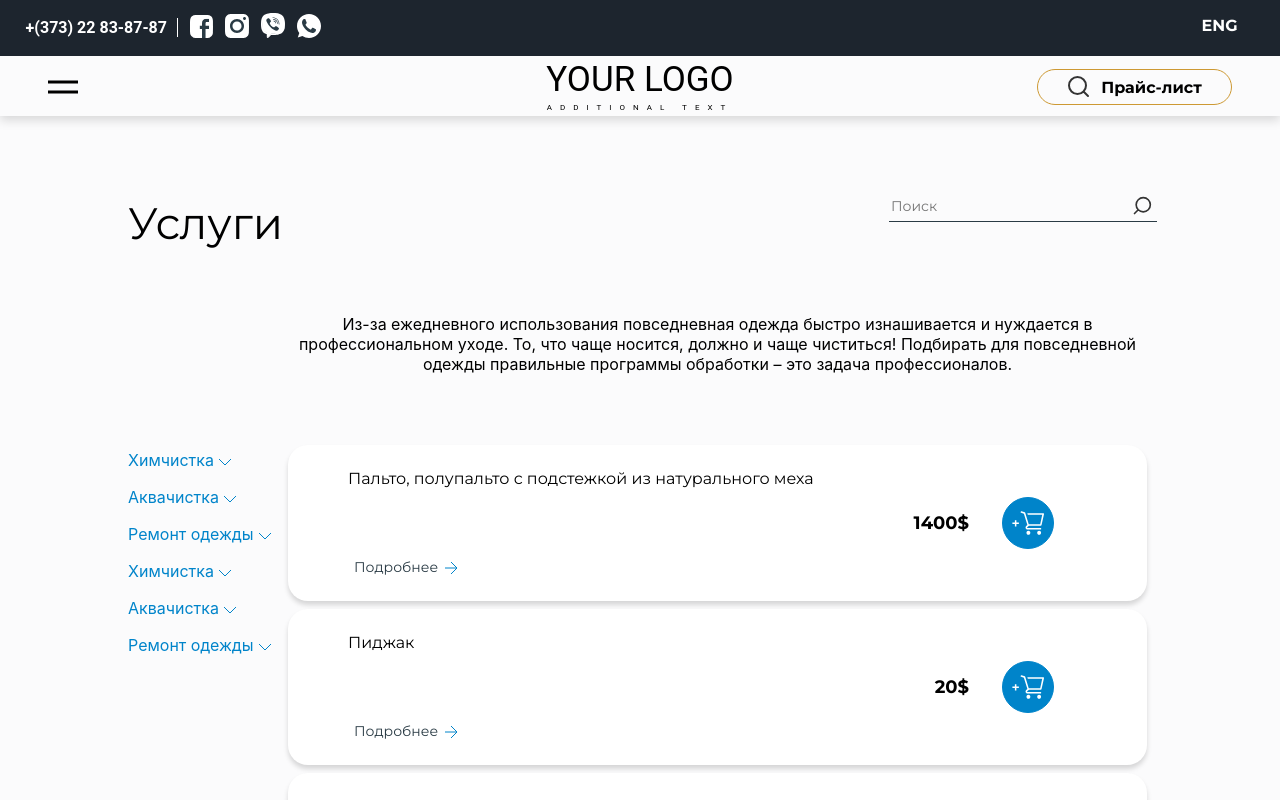
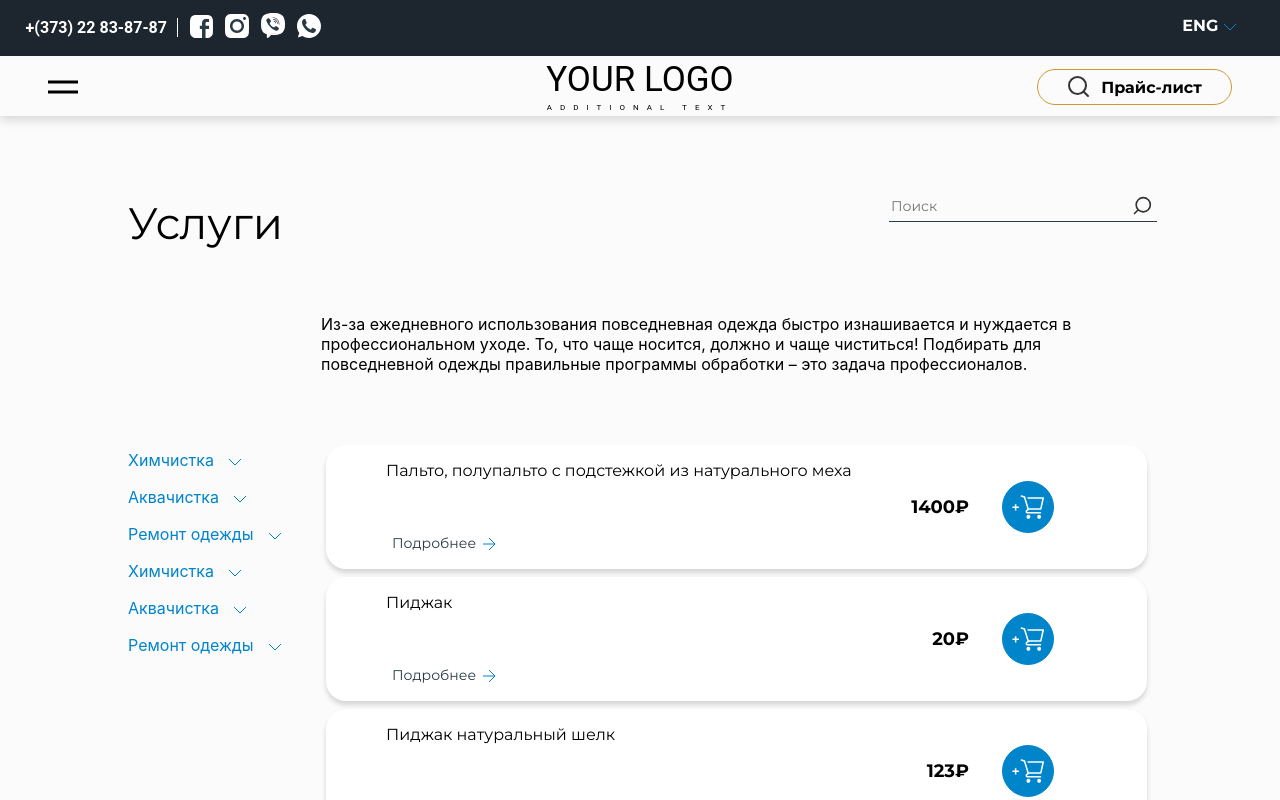
Before and after one commit to HomeBake/react-catalog, a React (Create React App) app: page / in a window 1280 px wide. Shown: the top 800 px of the page. Built offline with nearby package versions, Linux system fonts and the light colour scheme; a web font is replaced by a local one.

Commit message:
$ -> рубль и добавление стрелочки к языкам

```diff
--- a/src/component/BasketItem.jsx
+++ b/src/component/BasketItem.jsx
@@ -18,7 +18,7 @@ const BasketItem = ({item}) => {
                         {item.title}
                     </div>
                     <div className={classes.itemPrice}>
-                        {item.price * basketStore.getAmountById(item.id)}$
+                        {item.price * basketStore.getAmountById(item.id)}₽
                     </div>
                 </div>
                 <div className={classes.itemButton}>
--- a/src/component/BasketSmall.jsx
+++ b/src/component/BasketSmall.jsx
@@ -29,7 +29,7 @@ const Basket = ({isActive, toggleActive}) => {
                         Сумма заказа
                     </div>
                     <div className={classes.digits}>
-                        {basketStore.basketPrice}
+                        {basketStore.basketPrice}₽
                     </div>
                 </div>
             </div>
--- a/src/component/Content.module.css
+++ b/src/component/Content.module.css
@@ -10,6 +10,7 @@
 .items {
     display: flex;
     flex-direction: column;
+    margin-left: 38px;
 }
 
 
@@ -23,6 +24,7 @@
 
 .description {
     margin-bottom: 66px;
+    text-align: start;
 }
 
 .itemsList {
--- a/src/component/ItemCard.jsx
+++ b/src/component/ItemCard.jsx
@@ -13,7 +13,7 @@ const ItemCard = observer(({item}) => {
         <div className={classes.card}>
             <div className={classes.itemTitle}> {item.title}</div>
             <div className={classes.buySection}>
-                <div className={classes.price}> {item.price}$</div>
+                <div className={classes.price}> {item.price}₽</div>
                 <div className={classes.buyButton}>
                     <OrderCounter item={item}/>
                 </div>
--- a/src/component/ItemCard.module.css
+++ b/src/component/ItemCard.module.css
@@ -7,7 +7,7 @@
     box-shadow: 0 4px 5px rgba(0, 0, 0, 0.15);
     border-radius: 20px;
     margin: 5px 5px 8px 5px;
-    min-height: 124px;
+    min-height: 92px;
     padding: 16px 53px 16px 60px;
     cursor: pointer;
 }
--- a/src/component/MenuOption.jsx
+++ b/src/component/MenuOption.jsx
@@ -20,7 +20,7 @@ const MenuOption = observer(({category}) => {
                     categoryStore.setSelectedOption(0)
                 }
         }}>
-            {category.title} {activeMenu === category.id ? <img src={semiArrow} alt={"+"}/> : <img style={{transform: "rotate(180deg)"}} src={semiArrow} alt={"+"}/>}
+            {category.title} {activeMenu === category.id ? <img className={classes.arrow} src={semiArrow} alt={"+"}/> : <img className={classes.arrow} style={{transform: "rotate(180deg)",}} src={semiArrow} alt={"+"}/>}
         </div>
         {activeMenu ===  category.id &&
             category.options.map((option, key) => {
--- a/src/component/MenuOption.module.css
+++ b/src/component/MenuOption.module.css
@@ -17,6 +17,10 @@
     cursor: pointer;
 }
 
+.arrow {
+    margin-left: 10px;
+}
+
 .activeOption {
     text-align: left;
     padding: 5px 5px 5px 10px;
--- a/src/component/UI/Select/Select.jsx
+++ b/src/component/UI/Select/Select.jsx
@@ -1,6 +1,7 @@
 import React, {useState} from 'react';
 import classes from './Select.module.css'
 import useToggle from "../../../hooks/useToggle";
+import semiArrow from "../../../assets/svg/semiArrow.svg";
 
 const Select = ({selectedItem, setSelectedItem, menuItems, className}) => {
     const [isActive, toggleActive] = useToggle(false)
@@ -14,7 +15,7 @@ const Select = ({selectedItem, setSelectedItem, menuItems, className}) => {
             <div className={classes.dropDownItem} onClick={() => {
                 toggleActive()
             }}>
-                {selectedItem}
+                {selectedItem} {isActive ? <img className={classes.arrow} src={semiArrow} alt={"+"}/> : <img className={classes.arrow} style={{transform: "rotate(180deg)",}} src={semiArrow} alt={"+"}/>}
             </div>
             {
                 isActive && menuItems.map((item,key)=> {
--- a/src/component/UI/Select/Select.module.css
+++ b/src/component/UI/Select/Select.module.css
@@ -4,13 +4,12 @@
     display: flex;
     flex-direction: column;
     align-items: center;
-    width: 61px;
+    min-width: 81px;
     font-family: 'Montserrat', sans-serif;
     font-size: 16px;
     font-weight: 700;
     right: 30px;
     top: 10px;
-
 
 }
 
```
